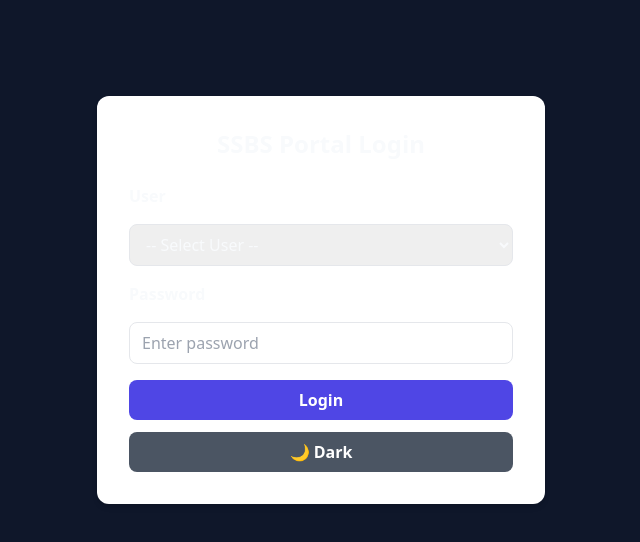
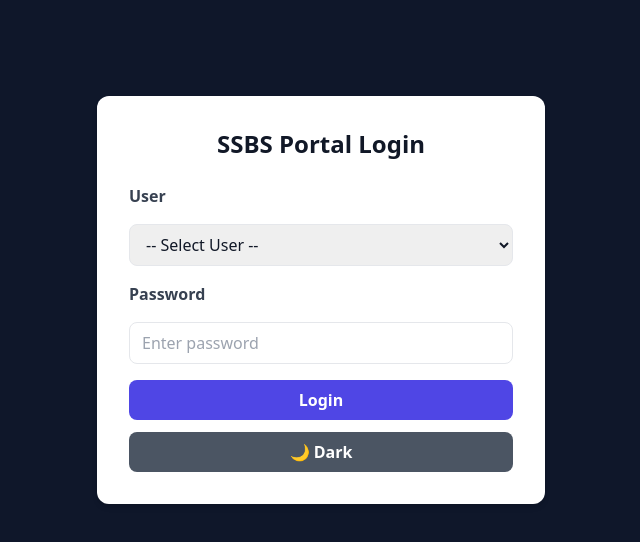
Before and after one commit to asmsamyan/ssbsportal-new, a plain HTML site: page index.html in a window 1280 px wide. Shown: the whole page, without its empty margins (319-959 px from the left). Drawn offline with nearby package versions, Linux system fonts and the light colour scheme.

Commit message:
Update index.html
0

```diff
--- a/index.html
+++ b/index.html
@@ -11,12 +11,12 @@
   </style>
 </head>
 <body class="dark">
-  <div class="max-w-md mx-auto mt-24 p-8 rounded-xl shadow-md bg-white dark:bg-gray-800">
+  <div class="max-w-md mx-auto mt-24 p-8 rounded-xl shadow-md bg-white dark:bg-gray-800 text-gray-900 dark:text-white">
     <h1 class="text-2xl font-bold text-center mb-6">SSBS Portal Login</h1>
 
     <form>
-      <label for="userPick" class="block mb-2 font-semibold">User</label>
-      <select id="userPick" class="w-full mt-2 px-3 py-2 rounded-lg border dark:bg-gray-700 dark:border-gray-600">
+      <label for="userPick" class="block mb-2 font-semibold text-gray-700 dark:text-gray-300">User</label>
+      <select id="userPick" class="w-full mt-2 px-3 py-2 rounded-lg border dark:bg-gray-700 dark:border-gray-600 text-gray-900 dark:text-white">
         <option value="">-- Select User --</option>
         <option value="Sameer">Sameer</option>
         <option value="Mohamed Sabri">Mohamed Sabri</option>
@@ -24,13 +24,15 @@
         <option value="Mohamed Jebras">Mohamed Jebras</option>
       </select>
 
-      <label for="pass" class="block mt-4 mb-2 font-semibold">Password</label>
-      <input id="pass" type="password" placeholder="Enter password" class="w-full mt-2 px-3 py-2 rounded-lg border dark:bg-gray-700 dark:border-gray-600"/>
+      <label for="pass" class="block mt-4 mb-2 font-semibold text-gray-700 dark:text-gray-300">Password</label>
+      <input id="pass" type="password" placeholder="Enter password" class="w-full mt-2 px-3 py-2 rounded-lg border dark:bg-gray-700 dark:border-gray-600 text-gray-900 dark:text-white"/>
 
       <button id="loginBtn" type="submit" class="w-full mt-4 py-2 rounded-lg font-semibold text-white bg-indigo-600 hover:bg-indigo-700">Login</button>
     </form>
 
     <button id="themeBtn" class="w-full mt-3 py-2 rounded-lg font-semibold text-white bg-gray-600 hover:bg-gray-700">🌙 Dark</button>
   </div>
+
+  <script src="app.js"></script>
 </body>
 </html>
```
